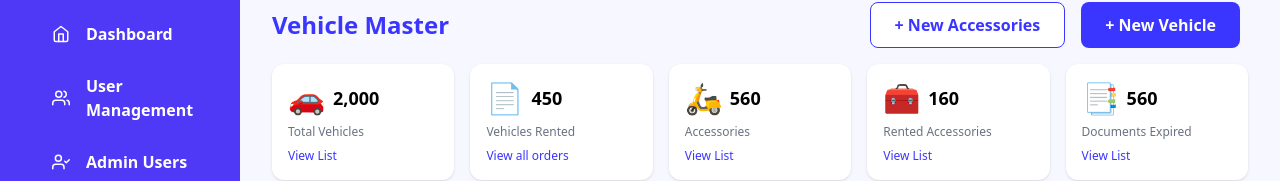
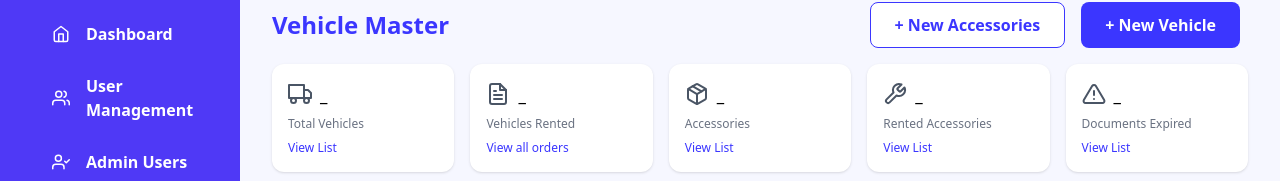
Before and after one commit to Gauravkashyap043/aameego-admin, a React (Vite) app: page /vehicle-master in a window 1280 px wide. Shown: the part 110-291 px from the top of the page. Built offline with nearby package versions, Linux system fonts and the light colour scheme; no server answers; sample sign-in values are in the browser's storage.

Commit message:
fix the vehicle master icons

```diff
--- a/src/pages/VehicleMaster.tsx
+++ b/src/pages/VehicleMaster.tsx
@@ -5,36 +5,37 @@ import Button from '../components/Button';
 import { useNavigate } from 'react-router-dom';
 import { useVehicleList } from '../hooks/useVehicles';
 import QRCode from 'react-qr-code';
+import { FiTruck, FiFileText, FiPackage, FiTool, FiAlertTriangle } from 'react-icons/fi';
 
 const summaryCards = [
   {
     label: 'Total Vehicles',
-    value: '2,000',
-    icon: '🚗',
+    value: '_',
+    icon: <FiTruck className="w-6 h-6" />,
     link: 'View List',
   },
   {
     label: 'Vehicles Rented',
-    value: '450',
-    icon: '📄',
+    value: '_',
+    icon: <FiFileText className="w-6 h-6" />,
     link: 'View all orders',
   },
   {
     label: 'Accessories',
-    value: '560',
-    icon: '🛵',
+    value: '_',
+    icon: <FiPackage className="w-6 h-6" />,
     link: 'View List',
   },
   {
     label: 'Rented Accessories',
-    value: '160',
-    icon: '🧰',
+    value: '_',
+    icon: <FiTool className="w-6 h-6" />,
     link: 'View List',
   },
   {
     label: 'Documents Expired',
-    value: '560',
-    icon: '📑',
+    value: '_',
+    icon: <FiAlertTriangle className="w-6 h-6" />,
     link: 'View List',
   },
 ];
@@ -198,7 +199,7 @@ const VehicleMaster: React.FC = () => {
           {summaryCards.map((card) => (
             <div key={card.label} className="bg-white rounded-xl shadow p-4 flex flex-col gap-2">
               <div className="flex items-center gap-2">
-                <span className="text-3xl">{card.icon}</span>
+                <div className="text-gray-600">{card.icon}</div>
                 <span className="text-lg font-semibold">{card.value}</span>
               </div>
               <div className="text-xs text-gray-500 font-medium">{card.label}</div>
```
